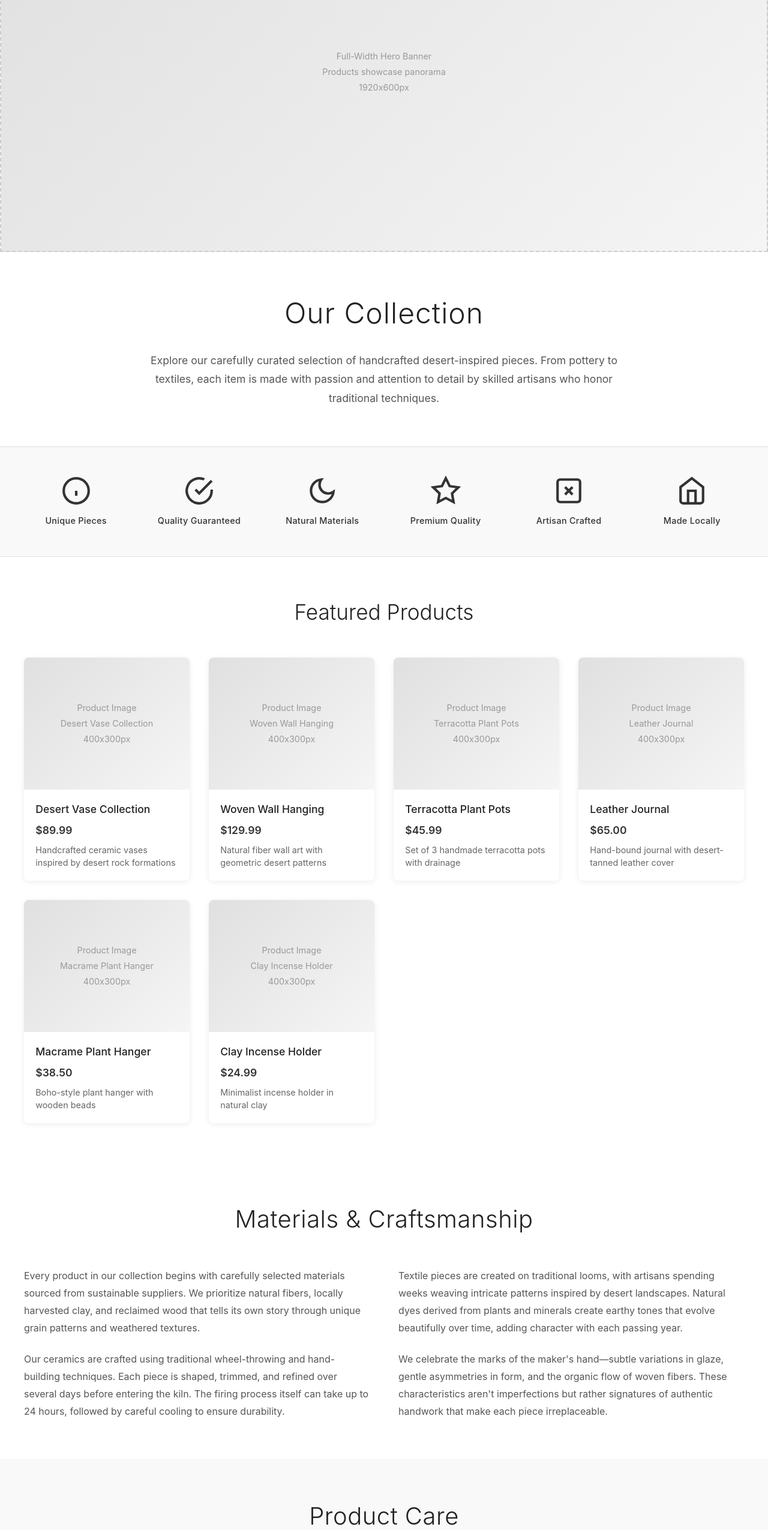
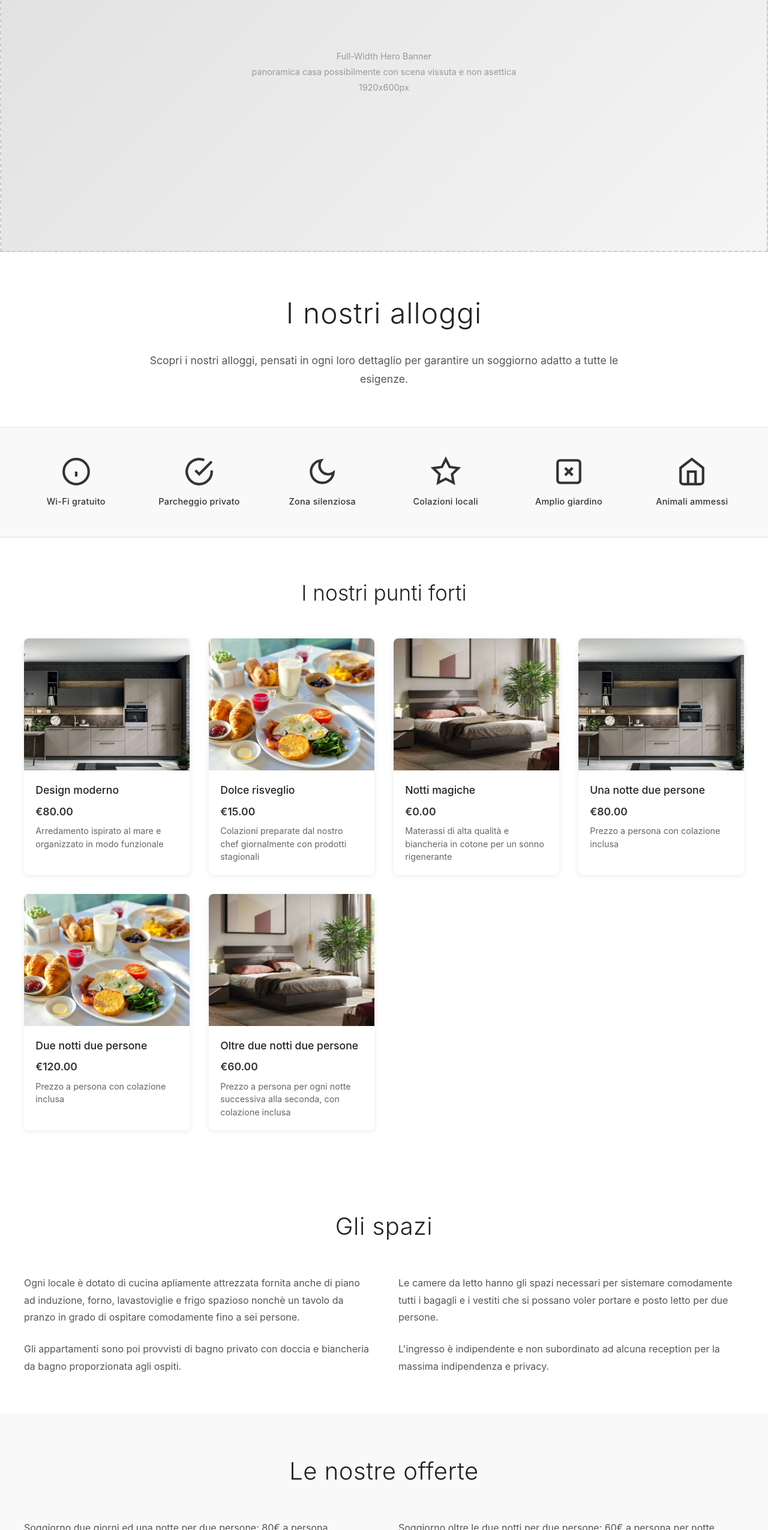
Before and after one commit to Dani-Cacciapaglia/my-store, a plain HTML site: page products.html in a window 1280 px wide. Shown: the part 250-2800 px from the top of the page at 60% size. Drawn offline with Linux system fonts and the light colour scheme.

Commit message:
completed all of home and products

```diff
--- a/css/style.css
+++ b/css/style.css
@@ -245,6 +245,15 @@ img {
 /* ============================================
    PRODUCTS PAGE
    ============================================ */
+
+/* Product card image styling */
+.product-image {
+    width: 100%;
+    height: 100%;
+    object-fit: cover;
+    display: block;
+}
+
 .products-header {
     margin-top: 120px;
     text-align: center;
--- a/js/products.js
+++ b/js/products.js
@@ -2,44 +2,44 @@
 const products = [
     {
         id: 1,
-        name: "Desert Vase Collection",
-        price: 89.99,
-        description: "Handcrafted ceramic vases inspired by desert rock formations",
+        name: "Design moderno",
+        price: 80.00,
+        description: "Arredamento ispirato al mare e organizzato in modo funzionale ",
         image: "images/products/product1.jpg"
     },
     {
         id: 2,
-        name: "Woven Wall Hanging",
-        price: 129.99,
-        description: "Natural fiber wall art with geometric desert patterns",
+        name: "Dolce risveglio",
+        price: 15.00,
+        description: "Colazioni preparate dal nostro chef giornalmente con prodotti stagionali",
         image: "images/products/product2.jpg"
     },
     {
         id: 3,
-        name: "Terracotta Plant Pots",
-        price: 45.99,
-        description: "Set of 3 handmade terracotta pots with drainage",
+        name: "Notti magiche",
+        price: 0.00,
+        description: "Materassi di alta qualità e biancheria in cotone per un sonno rigenerante",
         image: "images/products/product3.jpg"
     },
     {
         id: 4,
-        name: "Leather Journal",
-        price: 65.00,
-        description: "Hand-bound journal with desert-tanned leather cover",
+        name: "Una notte due persone",
+        price: 80.00,
+        description: "Prezzo a persona con colazione inclusa",
         image: "images/products/product1.jpg"
     },
     {
         id: 5,
-        name: "Macrame Plant Hanger",
-        price: 38.50,
-        description: "Boho-style plant hanger with wooden beads",
+        name: "Due notti due persone",
+        price: 120.00,
+        description: "Prezzo a persona con colazione inclusa",
         image: "images/products/product2.jpg"
     },
     {
         id: 6,
-        name: "Clay Incense Holder",
-        price: 24.99,
-        description: "Minimalist incense holder in natural clay",
+        name: "Oltre due notti due persone",
+        price: 60.00,
+        description: "Prezzo a persona per ogni notte successiva alla seconda, con colazione inclusa",
         image: "images/products/product3.jpg"
     }
 ];
@@ -53,13 +53,11 @@ function loadProducts() {
     productGrid.innerHTML = products.map(product => `
         <div class="feature-card" onclick="viewProduct(${product.id})">
             <div class="card-image">
-                <div class="placeholder-image card-placeholder">
-                    <p>Product Image<br>${product.name}<br>400x300px</p>
-                </div>
+                <img src="${product.image}" alt="${product.name}" class="product-image">
             </div>
             <div class="card-content">
                 <h3>${product.name}</h3>
-                <p class="card-price">$${product.price.toFixed(2)}</p>
+                <p class="card-price">€${product.price.toFixed(2)}</p>
                 <p>${product.description}</p>
             </div>
         </div>
--- a/products.html
+++ b/products.html
@@ -3,14 +3,14 @@
 <head>
     <meta charset="UTF-8">
     <meta name="viewport" content="width=device-width, initial-scale=1.0">
-    <title>Products - The Desert Store</title>
+    <title>Savio lodging - Products</title>
     <link rel="stylesheet" href="css/style.css">
 </head>
 <body>
     <!-- Header with hamburger menu -->
     <header class="header-transparent">
         <div class="header-content">
-            <a href="index.html" class="logo">THE DESERT STORE</a>
+            <a href="index.html" class="logo">Savio lodging</a>
             <button class="menu-toggle" aria-label="Toggle menu" id="menu-toggle">
                 <span></span>
                 <span></span>
@@ -19,10 +19,10 @@
             <nav class="main-nav" id="main-nav">
                 <ul class="nav-links">
                     <li><a href="index.html">Home</a></li>
-                    <li><a href="products.html" class="active">Products</a></li>
-                    <li><a href="about.html">About</a></li>
-                    <li><a href="availability.html">Availability</a></li>
-                    <li><a href="contact.html">Contact</a></li>
+                    <li><a href="products.html" class="active">Panoramica</a></li>
+                    <li><a href="about.html">Chi siamo</a></li>
+                    <li><a href="availability.html">Disponibilità</a></li>
+                    <li><a href="contact.html">Contatti</a></li>
                 </ul>
             </nav>
         </div>
@@ -32,7 +32,7 @@
     <section class="hero-banner">
         <div class="hero-banner-image">
             <div class="placeholder-image hero-banner-placeholder">
-                <p>Full-Width Hero Banner<br>Products showcase panorama<br>1920x600px</p>
+                <p>Full-Width Hero Banner<br>panoramica casa possibilmente con scena vissuta e non asettica<br>1920x600px</p>
             </div>
         </div>
     </section>
@@ -40,8 +40,8 @@
     <!-- Title and Intro Section -->
     <section class="intro-section">
         <div class="intro-container">
-            <h1 class="main-title">Our Collection</h1>
-            <p class="intro-paragraph">Explore our carefully curated selection of handcrafted desert-inspired pieces. From pottery to textiles, each item is made with passion and attention to detail by skilled artisans who honor traditional techniques.</p>
+            <h1 class="main-title">I nostri alloggi</h1>
+            <p class="intro-paragraph">Scopri i nostri alloggi, pensati in ogni loro dettaglio per garantire un soggiorno adatto a tutte le esigenze.</p>
         </div>
     </section>
 
@@ -55,7 +55,7 @@
                         <path d="M12 16v-4M12 8h.01"/>
                     </svg>
                 </div>
-                <p>Unique Pieces</p>
+                <p>Wi-Fi gratuito</p>
             </div>
 
             <div class="attribute-item">
@@ -65,7 +65,7 @@
                         <polyline points="22 4 12 14.01 9 11.01"/>
                     </svg>
                 </div>
-                <p>Quality Guaranteed</p>
+                <p>Parcheggio privato</p>
             </div>
 
             <div class="attribute-item">
@@ -74,7 +74,7 @@
                         <path d="M21 12.79A9 9 0 1 1 11.21 3 7 7 0 0 0 21 12.79z"/>
                     </svg>
                 </div>
-                <p>Natural Materials</p>
+                <p>Zona silenziosa</p>
             </div>
 
             <div class="attribute-item">
@@ -83,7 +83,7 @@
                         <path d="M12 2L15.09 8.26L22 9.27L17 14.14L18.18 21.02L12 17.77L5.82 21.02L7 14.14L2 9.27L8.91 8.26L12 2Z"/>
                     </svg>
                 </div>
-                <p>Premium Quality</p>
+                <p>Colazioni locali</p>
             </div>
 
             <div class="attribute-item">
@@ -94,7 +94,7 @@
                         <line x1="15" y1="9" x2="9" y2="15"/>
                     </svg>
                 </div>
-                <p>Artisan Crafted</p>
+                <p>Amplio giardino</p>
             </div>
 
             <div class="attribute-item">
@@ -104,7 +104,7 @@
                         <polyline points="9 22 9 12 15 12 15 22"/>
                     </svg>
                 </div>
-                <p>Made Locally</p>
+                <p>Animali ammessi</p>
             </div>
         </div>
     </section>
@@ -112,7 +112,7 @@
     <!-- Smaller Product Cards Section -->
     <section class="featured-cards-section">
         <div class="cards-container">
-            <h2 class="section-title">Featured Products</h2>
+            <h2 class="section-title">I nostri punti forti</h2>
             <div class="cards-grid" id="products-grid">
                 <!-- Products will be loaded here via JavaScript -->
             </div>
@@ -122,15 +122,15 @@
     <!-- Section 1: Materials & Craftsmanship -->
     <section class="content-section-block">
         <div class="content-block-container">
-            <h2 class="block-title">Materials & Craftsmanship</h2>
+            <h2 class="block-title">Gli spazi</h2>
             <div class="two-column-text">
                 <div class="column">
-                    <p>Every product in our collection begins with carefully selected materials sourced from sustainable suppliers. We prioritize natural fibers, locally harvested clay, and reclaimed wood that tells its own story through unique grain patterns and weathered textures.</p>
-                    <p>Our ceramics are crafted using traditional wheel-throwing and hand-building techniques. Each piece is shaped, trimmed, and refined over several days before entering the kiln. The firing process itself can take up to 24 hours, followed by careful cooling to ensure durability.</p>
+                    <p>Ogni locale è dotato di cucina apliamente attrezzata fornita anche di piano ad induzione, forno, lavastoviglie e frigo spazioso nonchè un tavolo da pranzo in grado di ospitare comodamente fino a sei persone. </p>
+                    <p>Gli appartamenti sono poi provvisti di bagno privato con doccia e biancheria da bagno proporzionata agli ospiti.</p>
                 </div>
                 <div class="column">
-                    <p>Textile pieces are created on traditional looms, with artisans spending weeks weaving intricate patterns inspired by desert landscapes. Natural dyes derived from plants and minerals create earthy tones that evolve beautifully over time, adding character with each passing year.</p>
-                    <p>We celebrate the marks of the maker's hand—subtle variations in glaze, gentle asymmetries in form, and the organic flow of woven fibers. These characteristics aren't imperfections but rather signatures of authentic handwork that make each piece irreplaceable.</p>
+                    <p>Le camere da letto hanno gli spazi necessari per sistemare comodamente tutti i bagagli e i vestiti che si possano voler portare e posto letto per due persone.</p>
+                    <p>L'ingresso è indipendente e non subordinato ad alcuna reception per la massima indipendenza e privacy.</p>
                 </div>
             </div>
         </div>
@@ -139,15 +139,15 @@
     <!-- Section 2: Product Care -->
     <section class="content-section-block alternate">
         <div class="content-block-container">
-            <h2 class="block-title">Product Care</h2>
+            <h2 class="block-title">Le nostre offerte</h2>
             <div class="two-column-text">
                 <div class="column">
-                    <p>Handcrafted items deserve thoughtful care to ensure they remain beautiful for generations. Our ceramics are food-safe and dishwasher-friendly, though hand washing extends their lifespan and preserves the subtle nuances of hand-applied glazes.</p>
-                    <p>For woven textiles and baskets, we recommend gentle spot cleaning with mild soap and cool water. Avoid harsh chemicals or machine washing, which can damage natural fibers. Allow items to air dry completely in a well-ventilated space away from direct sunlight.</p>
+                    <p>Soggiorno due giorni ed una notte per due persone: 80€ a persona</p>
+                    <p>Soggiorno tre giorni e due notti per due persone: 120€ a persona.</p>
                 </div>
                 <div class="column">
-                    <p>Wood pieces benefit from occasional treatment with food-grade mineral oil to maintain their luster and prevent drying. Simply apply a thin layer, let it absorb for a few hours, then buff with a soft cloth for a beautiful, natural sheen.</p>
-                    <p>Store items in moderate temperatures and humidity levels. Extreme conditions can cause natural materials to expand or contract. With proper care, your handcrafted pieces will develop a rich patina that enhances their beauty and tells the story of their place in your home.</p>
+                    <p>Soggiorno oltre le due notti per due persone: 60€ a persona per notte.</p>
+                    <p>Maggiorazione per animali: 15€ ad animale per ogni notte di pernottamento.</p>
                 </div>
             </div>
         </div>
@@ -156,15 +156,15 @@
     <!-- Section 3: Sustainability Practices -->
     <section class="content-section-block">
         <div class="content-block-container">
-            <h2 class="block-title">Sustainability Practices</h2>
+            <h2 class="block-title">Cosa è compreso</h2>
             <div class="two-column-text">
                 <div class="column">
-                    <p>Our commitment to environmental responsibility influences every aspect of production. Artisans use solar-powered kilns when possible, reducing energy consumption while maintaining the high firing temperatures needed for durable ceramics.</p>
-                    <p>Clay scraps and trimmed pieces are never wasted—they're reclaimed, rehydrated, and wedged back into fresh batches. This zero-waste approach honors both the material and the earth it comes from, ensuring nothing goes to landfill unnecessarily.</p>
+                    <p>Nel soggiorno sono comprese colazione a stampo locale con personalizzazione per intolleranze o allergie tramite previo avvertimento dalle ore 8.00 alle ore 11.00.</p>
+                    <p>Si fornisce inoltre biancheria da bagno per ogni ospite nonchè lo stretto necessario per l'igiene personale.</p>
                 </div>
                 <div class="column">
-                    <p>Packaging is minimal and thoughtful. We use recycled cardboard, biodegradable packing peanuts made from cornstarch, and paper tape instead of plastic. Every shipment is designed to protect your purchase while respecting the planet.</p>
-                    <p>By choosing products built to last, you're participating in sustainable consumption. Quality craftsmanship means fewer replacements, less waste, and more meaningful relationships with the objects that furnish your daily life.</p>
+                    <p>Nel soggiono non sono compresi invece pasti all'infuori della colazione e distribuzione di alcun tipo di alcolici.</p>
+                    <p>Non è compreso inoltre il servizio di concierge o assistenza per la prenotazione di attività o servizi esterni ne il rifornimento del necessario per attività esterne quali teli mare, palle da gioco ed oggetti simili.</p>
                 </div>
             </div>
         </div>
@@ -173,15 +173,15 @@
     <!-- Section 4: Custom Orders -->
     <section class="content-section-block alternate">
         <div class="content-block-container">
-            <h2 class="block-title">Custom Orders</h2>
+            <h2 class="block-title">Regole per la casa</h2>
             <div class="two-column-text">
                 <div class="column">
-                    <p>Looking for something specific? Many of our artisans accept custom commissions for unique pieces tailored to your vision. Whether you need a specific size, color, or design detail, we can connect you with the right maker to bring your ideas to life.</p>
-                    <p>Custom orders typically require 4-8 weeks for completion, depending on the complexity and the artisan's current workload. Rush orders may be accommodated for an additional fee when schedules allow.</p>
+                    <p>Divieto di fumare all'interno della casa e l'ascolto di musica ad alto volume insieme alla produzione di rumore eccessivo oltre le 23.00.</p>
+                    <p>Non è consentito inoltre il pernottamento di ospiti aggiuntivi non prenotati e non si accetta sostituzione di ospiti rispetto a quelli prenotati e dei quali sono stati forniti i documenti.</p>
                 </div>
                 <div class="column">
-                    <p>The process begins with a consultation where you share your vision, preferences, and intended use. The artisan will provide sketches or samples for approval before beginning work. Throughout production, you'll receive updates to ensure the final piece exceeds expectations.</p>
-                    <p>Custom pieces carry the same quality guarantee as our regular collection. Contact us to discuss your project, and we'll guide you through the exciting journey of creating a one-of-a-kind piece that perfectly suits your space and style.</p>
+                    <p>Sono da dichiarare al momento della prenotazione tutti gli animali (non consentiti di taglia grande o in numero elevato) ed i bambini di età inferiore ai 12 anni.</p>
+                    <p>Tutti i documenti devono essere forniti in formato digitale tramite sito di prenotazione o corrispondenza mail e validati al momento del check-in.</p>
                 </div>
             </div>
         </div>
@@ -205,9 +205,9 @@
                 <div class="footer-bottom">
                     <div class="footer-contact">
                         <label>Email:</label>
-                        <a href="mailto:contact@desertstore.com">contact@desertstore.com</a>
+                        <a href="mailto:contact@saviolodging.com">contact@saviolodging.com</a>
                     </div>
-                    <div class="footer-rights">© 2025 The Desert Store - All rights reserved</div>
+                    <div class="footer-rights">© 2025 La Pimpa - All rights reserved</div>
                 </div>
             </div>
         </div>
```
Also changed, not shown: index.html (+11 -11 lines), images/products/product1.jpg (added), images/products/product2.jpg (added), images/products/product3.jpg (added).
